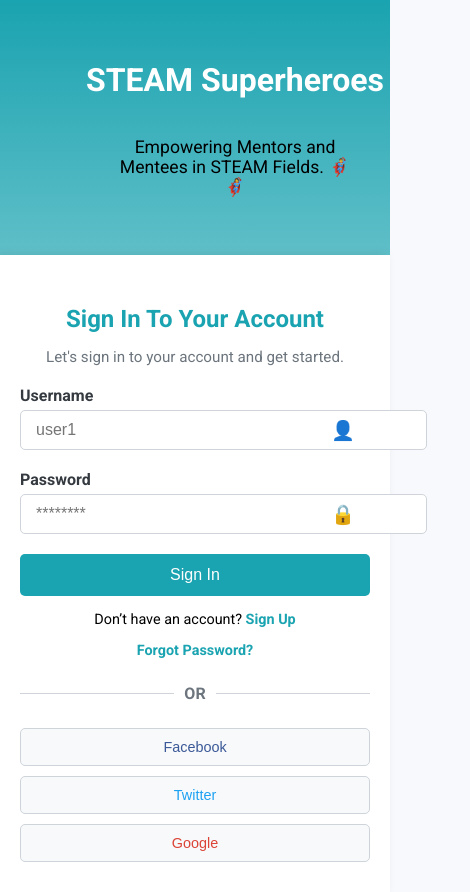
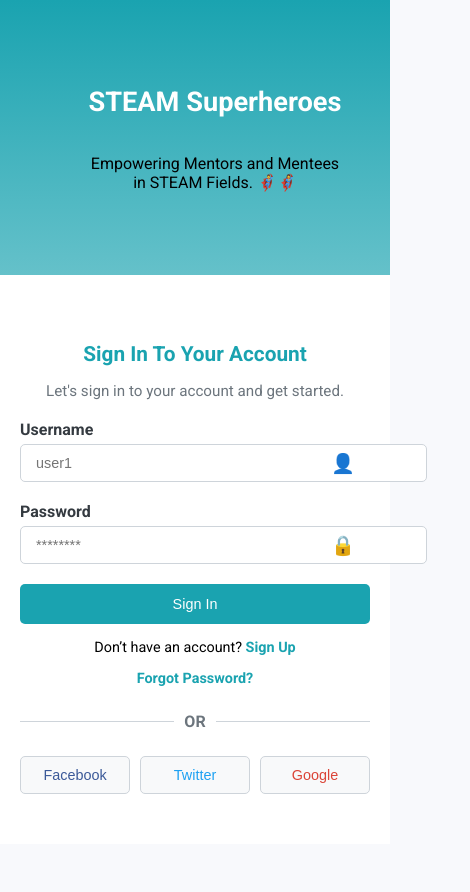
Before and after one commit to abhinavpy/SteamSuperheroesMentorMentee, a React (Create React App) app: page /login in a window 390 px wide. Shown: the whole page, 470 px wide, since content can reach past the window. After the commit the page ends 844 px from the top, so only its background shows below. Built offline with nearby package versions, Linux system fonts and the light colour scheme.

Commit message:
Mobile View changes

```diff
--- a/src/components/Dashboard.js
+++ b/src/components/Dashboard.js
@@ -1,22 +1,36 @@
 // src/components/Dashboard.js
 
-import React from "react";
+import React, { useState, useContext } from "react";
 import { useNavigate } from "react-router-dom";
 import "../styling/Dashboard.css";
 import { AuthContext } from "../context/AuthContext";
 
 const Dashboard = () => {
   const navigate = useNavigate();
-  const { logout } = React.useContext(AuthContext);
+  const { logout } = useContext(AuthContext);
+
+  const [isSidebarVisible, setIsSidebarVisible] = useState(false);
 
   const handleNewMatching = () => {
     navigate("/form/section1");
+    setIsSidebarVisible(false); // Hide sidebar after navigation on mobile
+  };
+
+  const toggleSidebar = () => {
+    setIsSidebarVisible(!isSidebarVisible);
+  };
+
+  const handleLogout = () => {
+    if (window.confirm("Are you sure you want to logout?")) {
+      logout();
+      navigate("/login");
+    }
   };
 
   return (
     <div className="dashboard-container">
       {/* Sidebar */}
-      <aside className="sidebar">
+      <aside className={`sidebar ${isSidebarVisible ? "visible" : "hidden"}`}>
         <h2 className="sidebar-title">Mondays</h2>
         <ul className="sidebar-menu">
           <li className="menu-item active">Dashboard</li>
@@ -41,10 +55,15 @@ const Dashboard = () => {
           </button>
         </div>
         <div className="sidebar-footer">
-          <p onClick={logout} style={{ cursor: "pointer" }}>Logout</p>
+          <p onClick={handleLogout}>Logout</p>
           <p>Help & Support</p>
         </div>
       </aside>
+
+      {/* Sidebar Toggle Button */}
+      <button className="sidebar-toggle" onClick={toggleSidebar}>
+        {isSidebarVisible ? "✖" : "☰"} {/* Using icons for better UX */}
+      </button>
 
       {/* Main Content */}
       <main className="main-content">
--- a/src/components/LoginForm.js
+++ b/src/components/LoginForm.js
@@ -2,7 +2,7 @@
 
 import React, { useState, useContext, useEffect } from "react";
 import "../styling/LoginForm.css";
-import { useNavigate } from "react-router-dom";
+import { useNavigate, Link } from "react-router-dom"; // Use Link instead of <a>
 import { AuthContext } from "../context/AuthContext";
 
 const LoginForm = () => {
@@ -89,9 +89,9 @@ const LoginForm = () => {
 
           <div className="links">
             <p>
-              Don’t have an account? <a href="/signup">Sign Up</a>
+              Don’t have an account? <Link to="/signup">Sign Up</Link>
             </p>
-            <a href="/forgot-password">Forgot Password?</a>
+            <Link to="/forgot-password">Forgot Password?</Link>
           </div>
 
           <div className="divider">
--- a/src/styling/Dashboard.css
+++ b/src/styling/Dashboard.css
@@ -22,6 +22,7 @@ body {
     display: flex;
     flex-direction: column;
     justify-content: space-between;
+    transition: all 0.3s ease;
   }
 
   .sidebar-title {
@@ -96,6 +97,7 @@ body {
     border-radius: 5px;
     cursor: pointer;
     font-size: 14px;
+    transition: background-color 0.2s ease;
   }
 
   .add-project-btn:hover {
@@ -112,7 +114,6 @@ body {
     cursor: pointer;
     color: #555;
   }
-
   .sidebar-footer p:hover {
     color: #000;
   }
@@ -121,6 +122,7 @@ body {
   .main-content {
     flex: 1;
     padding: 20px;
+    overflow-y: auto;
   }
 
   /* Header */
@@ -152,6 +154,7 @@ body {
     margin-right: 20px;
     cursor: pointer;
     font-size: 14px;
+    transition: background-color 0.2s ease;
   }
 
   .new-project-btn:hover {
@@ -178,6 +181,7 @@ body {
   .stats {
     display: flex;
     gap: 20px;
+    flex-wrap: wrap; /* For better wrapping on smaller screens */
   }
 
   .stats div {
@@ -217,6 +221,7 @@ body {
     border-radius: 5px;
     cursor: pointer;
     font-size: 14px;
+    transition: background-color 0.2s ease;
   }
 
   .section-header button:hover {
@@ -259,10 +264,56 @@ body {
     background-color: #4caf50;
   }
 
-  /* Responsive Design */
+  /* =============== Responsive Design =============== */
+
+  /*
+     1) Convert dashboard layout to column
+     2) Collapse or hide sidebar if desired
+     3) Adjust fonts & container widths
+  */
   @media (max-width: 768px) {
+    .dashboard-container {
+      flex-direction: column;
+    }
+
+    /* Optional: Hide the sidebar or convert it to a top bar */
     .sidebar {
-      width: 200px;
+      width: 100%;
+      flex-direction: row;
+      overflow-x: auto;
+      align-items: flex-start;
+      height: auto;
+      box-shadow: none;
+    }
+
+    .sidebar-title {
+      margin-right: 20px;
+      margin-bottom: 0;
+    }
+
+    .sidebar-menu {
+      display: flex;
+      flex-wrap: nowrap;
+      gap: 10px;
+    }
+
+    .menu-item {
+      white-space: nowrap; /* Keep items in one line if horizontally scrollable */
+    }
+
+    .sidebar-projects {
+      display: none; /* Hide project list on smaller screens if cluttered */
+    }
+
+    .sidebar-footer {
+      margin-top: 10px;
+      display: flex;
+      gap: 20px;
+    }
+
+    .main-content {
+      margin-top: 10px;
+      width: 100%;
     }
 
     .search-bar input {
@@ -271,53 +322,8 @@ body {
 
     .new-project-btn {
       padding: 8px 16px;
+      margin-right: 10px;
       font-size: 12px;
-    }
-  }
-
-  @media (max-width: 480px) {
-    .dashboard-container {
-      flex-direction: column;
-    }
-
-    .sidebar {
-      width: 100%;
-      flex-direction: row;
-      overflow-x: auto;
-    }
-
-    .sidebar-title {
-      margin-bottom: 0;
-      margin-right: 20px;
-    }
-
-    .sidebar-menu {
-      display: flex;
-      flex-wrap: nowrap;
-      overflow-x: auto;
-    }
-
-    .sidebar-projects {
-      display: none; /* Hide projects on very small screens */
-    }
-
-    .main-content {
-      padding: 10px;
-    }
-
-    .search-bar input {
-      width: 150px;
-    }
-
-    .header-actions {
-      flex-direction: column;
-      align-items: flex-end;
-    }
-
-    .new-project-btn {
-      margin-right: 0;
-      margin-bottom: 10px;
-      width: 100%;
     }
 
     .profile img {
@@ -330,12 +336,40 @@ body {
     }
 
     .stats {
-      flex-direction: column;
       gap: 10px;
+    }
+  }
+
+  @media (max-width: 480px) {
+    .search-bar input {
+      width: 150px;
+      font-size: 0.9rem;
+    }
+
+    .new-project-btn {
+      padding: 8px 12px;
+      font-size: 0.9rem;
+    }
+
+    .greeting-section h1 {
+      font-size: 20px;
+    }
+
+    .stats div {
+      font-size: 14px;
     }
 
     .projects-section {
       padding: 10px;
+    }
+
+    .section-header h2 {
+      font-size: 18px;
+    }
+
+    .section-header button {
+      font-size: 12px;
+      padding: 6px 10px;
     }
 
     .projects-table th,
--- a/src/styling/LoginForm.css
+++ b/src/styling/LoginForm.css
@@ -4,7 +4,7 @@
 .login-container {
     display: flex;
     height: 100vh;
-    background: linear-gradient(to bottom, #1AA3B0, #FFFFFF); /* Updated gradient to teal */
+    background: linear-gradient(to bottom, #1AA3B0, #FFFFFF);
     font-family: 'Roboto', sans-serif;
   }
 
@@ -20,17 +20,17 @@
   }
 
   .logo {
-    font-size: 2.5rem; /* Increased size for prominence */
+    font-size: 2.5rem;
     font-weight: bold;
     margin-bottom: 20px;
     color: #fff;
   }
 
   .tagline {
-    font-size: 1.3rem; /* Slightly smaller for hierarchy */
+    font-size: 1.3rem;
     text-align: center;
     max-width: 300px;
-    color: #000000; /* Darker shade for better readability */
+    color: #000000;
   }
 
   /* Right section */
@@ -42,7 +42,7 @@
     background: #fff;
     border-top-left-radius: 20px;
     border-bottom-left-radius: 20px;
-    box-shadow: -4px 0 10px rgba(0, 0, 0, 0.1); /* Added subtle shadow */
+    box-shadow: -4px 0 10px rgba(0, 0, 0, 0.1);
   }
 
   .form-wrapper {
@@ -56,13 +56,13 @@
     font-size: 1.8rem;
     font-weight: bold;
     margin-bottom: 10px;
-    color: #1AA3B0; /* Teal color for title */
+    color: #1AA3B0;
   }
 
   .form-subtitle {
     font-size: 1rem;
     color: #6c757d;
-    margin-bottom: 25px; /* Increased space for better layout */
+    margin-bottom: 25px;
   }
 
   /* Input fields */
@@ -75,7 +75,7 @@
     font-weight: bold;
     margin-bottom: 5px;
     display: block;
-    color: #343a40; /* Dark grey for labels */
+    color: #343a40;
   }
 
   .input-wrapper {
@@ -92,7 +92,7 @@
   }
 
   .input-field:focus {
-    border-color: #1AA3B0; /* Teal border on focus */
+    border-color: #1AA3B0;
     outline: none;
     box-shadow: 0 0 5px rgba(0, 179, 166, 0.5);
   }
@@ -103,14 +103,14 @@
     right: 15px;
     transform: translateY(-50%);
     color: #6c757d;
-    font-size: 1.2rem; /* Slightly larger for better visibility */
+    font-size: 1.2rem;
   }
 
   /* Button styles */
   .submit-btn {
     width: 100%;
     padding: 12px;
-    background: #1AA3B0; /* Teal color */
+    background: #1AA3B0;
     color: white;
     border: none;
     border-radius: 5px;
@@ -120,7 +120,7 @@
   }
 
   .submit-btn:hover {
-    background: #009688; /* Darker teal on hover */
+    background: #009688;
     transform: translateY(-2px);
   }
 
@@ -135,7 +135,7 @@
   }
 
   .links a {
-    color: #1AA3B0; /* Teal color for links */
+    color: #1AA3B0;
     text-decoration: none;
     font-weight: bold;
   }
@@ -147,7 +147,7 @@
   .divider {
     display: flex;
     align-items: center;
-    margin: 25px 0; /* Increased margin for better spacing */
+    margin: 25px 0;
   }
 
   .divider hr {
@@ -166,7 +166,7 @@
   /* Social login buttons */
   .social-login {
     display: flex;
-    justify-content: space-between; /* Evenly distribute buttons */
+    justify-content: space-between;
     gap: 10px;
   }
 
@@ -195,20 +195,20 @@
   }
 
   .social-btn.facebook {
-    color: #3b5998; /* Facebook Blue */
+    color: #3b5998;
   }
 
   .social-btn.twitter {
-    color: #1DA1F2; /* Twitter Blue */
+    color: #1DA1F2;
   }
 
   .social-btn.google {
-    color: #DB4437; /* Google Red */
+    color: #DB4437;
   }
 
   /* Error message styling */
   .error-message {
-    color: #DC3545; /* Bootstrap danger red */
+    color: #DC3545;
     background-color: #F8D7DA;
     border: 1px solid #F5C6CB;
     border-radius: 5px;
@@ -217,25 +217,27 @@
     text-align: left;
   }
 
-  /* Responsive Design */
+  /* =============== Responsive Design =============== */
+
+  /*
+     1) Stack sections vertically
+     2) Reduce padding/font sizes
+     3) Remove left-section radius on smaller screens
+  */
   @media (max-width: 768px) {
     .login-container {
       flex-direction: column;
     }
 
     .login-left, .login-right {
-      flex: none;
       width: 100%;
       border-radius: 0;
     }
 
-    .login-right {
-      border-top-left-radius: 0;
-      border-bottom-left-radius: 0;
+    .login-left {
+      padding: 20px;
     }
-  }
 
-  @media (max-width: 480px) {
     .logo {
       font-size: 2rem;
     }
@@ -243,6 +245,19 @@
     .tagline {
       font-size: 1.1rem;
       max-width: 250px;
+    }
+
+    .login-right {
+      box-shadow: none;
+      border-top-left-radius: 0;
+      border-bottom-left-radius: 0;
+      padding: 20px 0;
+      align-items: flex-start;
+    }
+
+    .form-wrapper {
+      max-width: 90%;
+      margin: 0 auto;
     }
 
     .form-title {
@@ -253,13 +268,23 @@
       font-size: 0.95rem;
       margin-bottom: 20px;
     }
+  }
 
-    .social-login {
-      flex-direction: column;
-      gap: 10px;
+  @media (max-width: 480px) {
+    .logo {
+      font-size: 1.7rem;
     }
 
-    .social-btn {
-      width: 100%;
+    .tagline {
+      font-size: 1rem;
+    }
+
+    .form-title {
+      font-size: 1.3rem;
+    }
+
+    .input-field,
+    .submit-btn {
+      font-size: 0.9rem;
     }
   }
```
